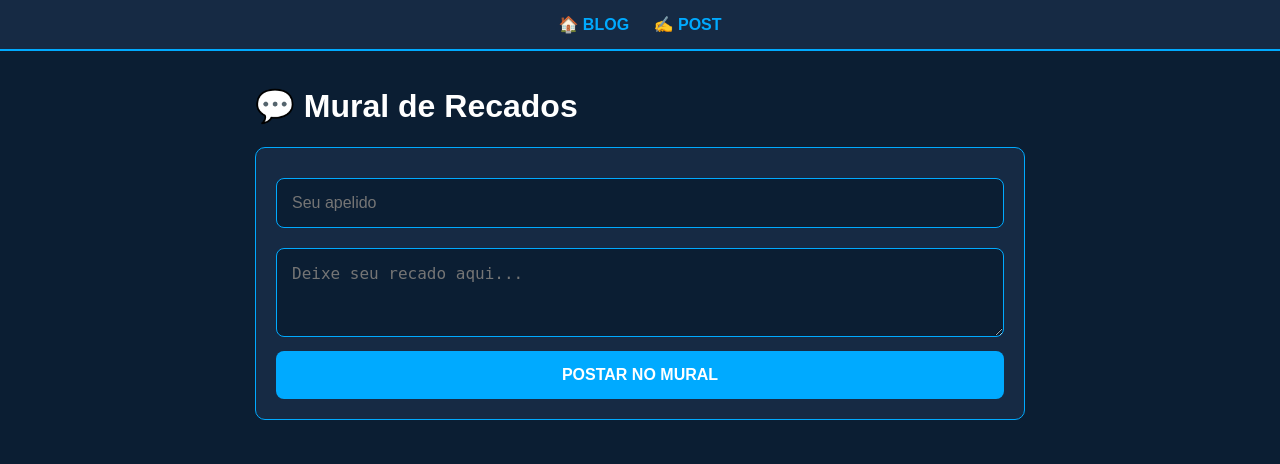
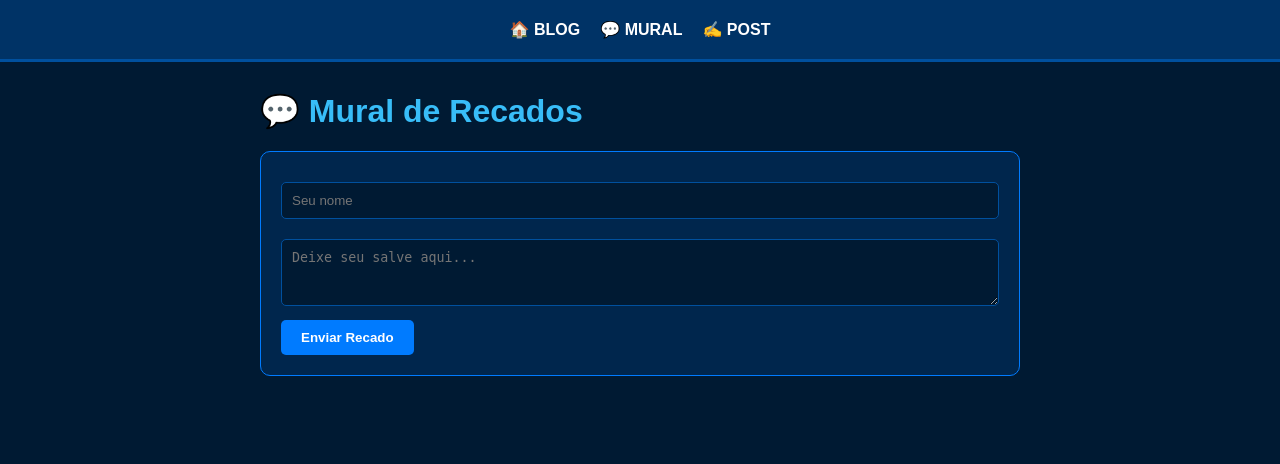
Before and after one commit to azuledoido/meu-blog-flask, a Flask app: template templates/mural.html in a window 1280 px wide. Shown: the top 464 px of the page. Run offline with Flask 3, Linux system fonts and the light colour scheme; the template is opened without the code that fills it, so the values that code supplies are empty; some libraries are stand-ins or nearby versions.

Commit message:
Resgatando o Mural

```diff
--- a/templates/mural.html
+++ b/templates/mural.html
@@ -5,92 +5,57 @@
     <meta name="viewport" content="width=device-width, initial-scale=1.0">
     <title>Mural - Azul e Doido</title>
     <style>
+        /* Copiamos o mesmo CSS do index para manter a identidade */
         * { box-sizing: border-box; }
-        body {
-            background-color: #0b1e33;
-            color: white;
-            font-family: sans-serif;
-            margin: 0;
-            padding: 0;
-            overflow-x: hidden;
-        }
-        nav { background: #162a44; padding: 15px; text-align: center; border-bottom: 2px solid #00aaff; }
-        nav a { color: #00aaff; margin: 0 10px; text-decoration: none; font-weight: bold; }
+        body { background-color: #001a33; color: #e6f2ff; font-family: sans-serif; margin: 0; padding: 0; }
+        nav { display: flex; justify-content: center; gap: 20px; padding: 20px; background: #003366; border-bottom: 3px solid #00509e; }
+        nav a { color: #ffffff; text-decoration: none; font-weight: bold; }
+        nav a:hover { color: #38bdf8; }
 
-        .container { max-width: 800px; margin: auto; padding: 15px; }
+        .container { max-width: 800px; margin: 30px auto; padding: 0 20px; }
 
-        /* Formulário de recado */
-        .form-mural {
-            background: #162a44;
-            padding: 20px;
-            border-radius: 10px;
-            border: 1px solid #00aaff;
-            margin-bottom: 30px;
-        }
+        .form-mural { background: #00264d; padding: 20px; border-radius: 10px; border: 1px solid #007bff; margin-bottom: 30px; }
         input, textarea {
-            width: 100%;
-            padding: 15px;
-            margin: 10px 0;
-            border-radius: 8px;
-            border: 1px solid #00aaff;
-            background: #0b1e33;
-            color: white;
-            font-size: 16px;
+            width: 100%; padding: 10px; margin: 10px 0;
+            background: #001a33; border: 1px solid #00509e; color: white; border-radius: 5px;
         }
         button {
-            background: #00aaff;
-            color: white;
-            border: none;
-            padding: 15px;
-            font-weight: bold;
-            cursor: pointer;
-            border-radius: 8px;
-            width: 100%;
-            font-size: 16px;
+            background: #007bff; color: white; border: none; padding: 10px 20px;
+            border-radius: 5px; cursor: pointer; font-weight: bold;
         }
+        button:hover { background: #0056b3; }
 
-        /* Lista de recados */
         .recado {
-            background: #1c3a5e;
-            padding: 20px;
-            margin-bottom: 15px;
-            border-radius: 10px;
-            border-left: 5px solid #00aaff;
-            word-wrap: break-word;
+            background: #00264d; padding: 15px; border-radius: 10px;
+            margin-bottom: 15px; border-left: 5px solid #38bdf8;
         }
-        .recado strong { color: #00aaff; font-size: 1.1rem; }
-        .recado small { color: #888; display: block; margin-top: 5px; }
-
-        @media (max-width: 768px) {
-            .container { padding: 10px; }
-            .form-mural { padding: 15px; }
-            h1 { font-size: 1.6rem; text-align: center; }
-        }
+        .autor { color: #38bdf8; font-weight: bold; }
+        .data { font-size: 0.8rem; color: #88aacc; }
     </style>
 </head>
 <body>
     <nav>
         <a href="/">🏠 BLOG</a>
+        <a href="/mural">💬 MURAL</a>
         <a href="/escrever">✍️ POST</a>
     </nav>
 
     <div class="container">
-        <h1>💬 Mural de Recados</h1>
+        <h1 style="color: #38bdf8;">💬 Mural de Recados</h1>
 
         <div class="form-mural">
-            <form method="POST">
-                <input type="text" name="nome" placeholder="Seu apelido" required>
-                <textarea name="mensagem" rows="3" placeholder="Deixe seu recado aqui..." required></textarea>
-                <button type="submit">POSTAR NO MURAL</button>
+            <form action="/mural" method="POST">
+                <input type="text" name="nome" placeholder="Seu nome" required>
+                <textarea name="mensagem" placeholder="Deixe seu salve aqui..." rows="3" required></textarea>
+                <button type="submit">Enviar Recado</button>
             </form>
         </div>
 
         <div class="lista-recados">
-            {% for m in mensagens %}
+            {% for r in recados %}
             <div class="recado">
-                <strong>👤 {{ m[0] }}</strong>
-                <p style="margin: 10px 0;">{{ m[1] }}</p>
-                <small>📅 {{ m[2] }}</small>
+                <span class="autor">{{ r[1] }}</span> <span class="data">em {{ r[3] }}</span>
+                <p>{{ r[2] }}</p>
             </div>
             {% endfor %}
         </div>
```
